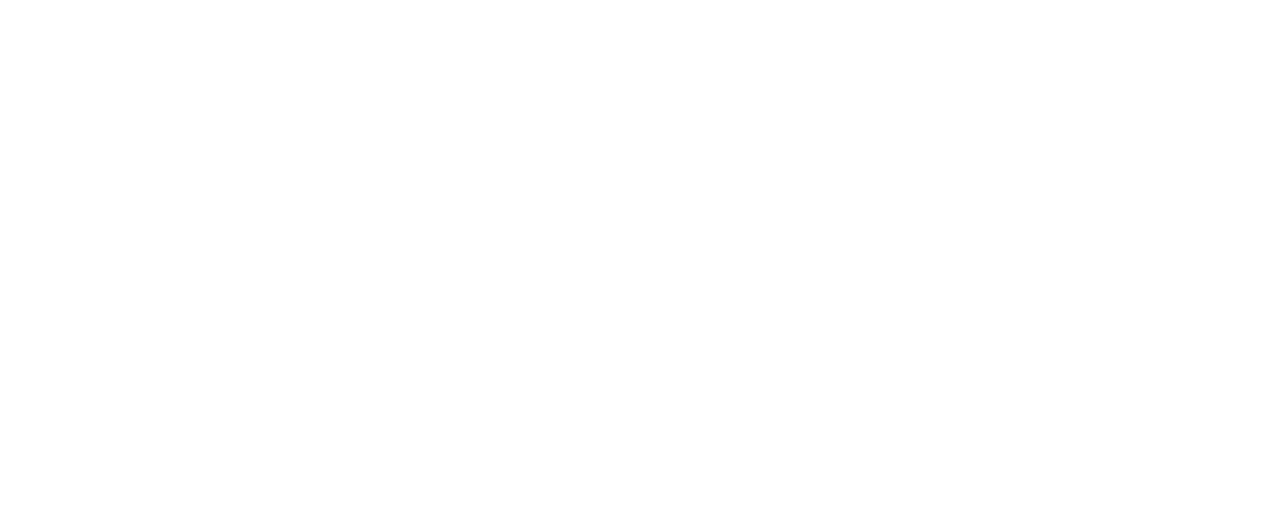
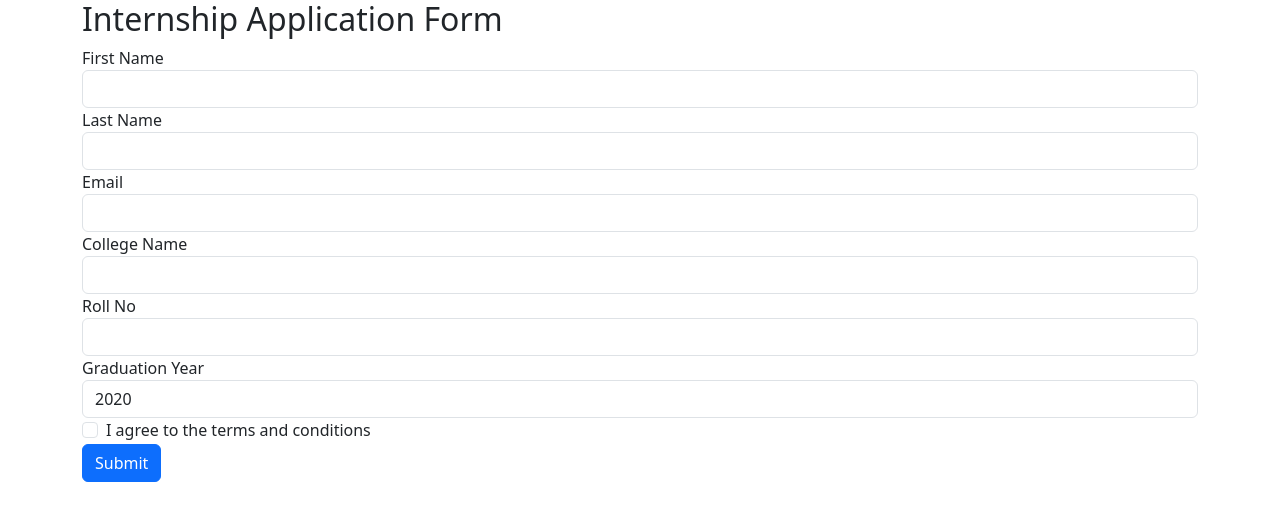
Before and after one commit to acciojob/bootstrap-form-easy-techdeepak1996, a website: page main.html in a window 1280 px wide. Drawn offline with nearby package versions, Linux system fonts and the light colour scheme.

Commit message:
created a submission

```diff
--- a/main.html
+++ b/main.html
@@ -1,16 +1,59 @@
 <!DOCTYPE html>
-
 <html>
 
 <head>
-	<link rel="stylesheet" href="styles.css">
+	<link href="https://cdn.jsdelivr.net/npm/bootstrap@5.3.3/dist/css/bootstrap.min.css" rel="stylesheet" integrity="sha384-QWTKZyjpPEjISv5WaRU9OFeRpok6YctnYmDr5pNlyT2bRjXh0JMhjY6hW+ALEwIH" crossorigin="anonymous">
+    <link rel="stylesheet" href="styles.css">
 </head>
 
 <body>
-	<!-- the entire body must be written by student -->
-    <script type="text/javascript" src="./script.js">
-</script>
-
+    <div class="container">
+        <h2>Internship Application Form</h2>
+        <form id="internship-form">
+            <div class="form-group">
+                <label for="first-name-input">First Name</label>
+                <input type="text" class="form-control" id="first-name-input" name="first-name">
+                <div class="invalid-feedback">Please enter your first name.</div>
+            </div>
+            <div class="form-group">
+                <label for="last-name-input">Last Name</label>
+                <input type="text" class="form-control" id="last-name-input" name="last-name">
+                <div class="invalid-feedback">Please enter your last name.</div>
+            </div>
+            <div class="form-group">
+                <label for="email-input">Email</label>
+                <input type="email" class="form-control" id="email-input" name="email">
+                <div class="invalid-feedback">Please enter a valid email address.</div>
+            </div>
+            <div class="form-group">
+                <label for="college-input">College Name</label>
+                <input type="text" class="form-control" id="college-input" name="college">
+                <div class="invalid-feedback">Please enter your college name.</div>
+            </div>
+            <div class="form-group">
+                <label for="roll-no-input">Roll No</label>
+                <input type="text" class="form-control" id="roll-no-input" name="roll-no">
+                <div class="invalid-feedback">Please enter your roll number.</div>
+            </div>
+            <div class="form-group">
+                <label for="graduation-year-input">Graduation Year</label>
+                <select class="form-control" id="graduation-year-input" name="graduation-year">
+                    <option value="2020">2020</option>
+                    <option value="2021">2021</option>
+                    <option value="2022">2022</option>
+                    <option value="2023">2023</option>
+                </select>
+            </div>
+            <div class="form-group form-check">
+                <input type="checkbox" class="form-check-input" id="conditions-checkbox" name="conditions">
+                <label class="form-check-label" for="conditions-checkbox">I agree to the terms and conditions</label>
+                <div class="invalid-feedback">You must agree to the terms and conditions.</div>
+            </div>
+            <button type="submit" class="btn btn-primary">Submit</button>
+        </form>
+    </div>
+	<script src="https://cdn.jsdelivr.net/npm/bootstrap@5.3.3/dist/js/bootstrap.bundle.min.js" integrity="sha384-YvpcrYf0tY3lHB60NNkmXc5s9fDVZLESaAA55NDzOxhy9GkcIdslK1eN7N6jIeHz" crossorigin="anonymous"></script>
+    <script type="text/javascript" src="./script.js"></script>
 </body>
 
 </html>
```
